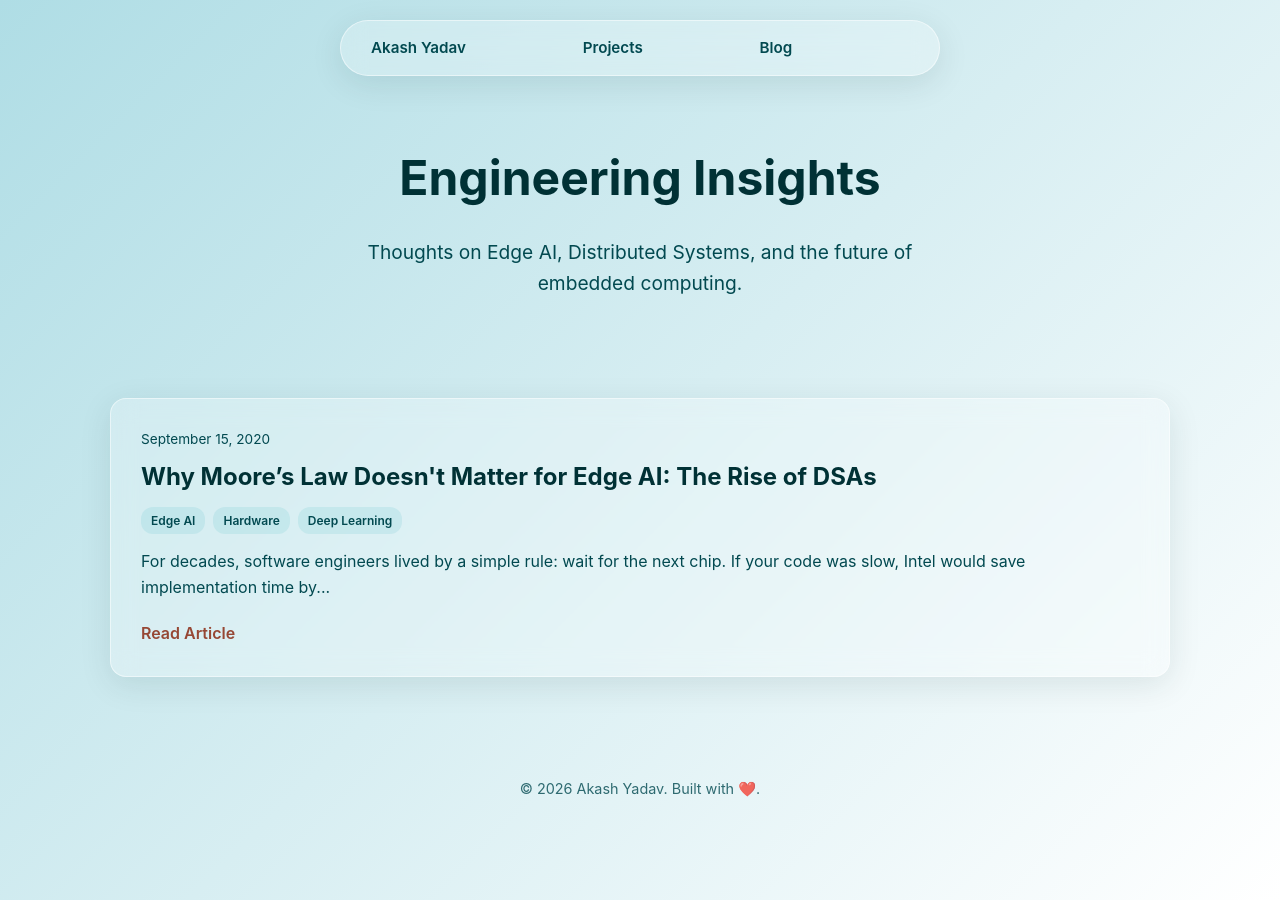
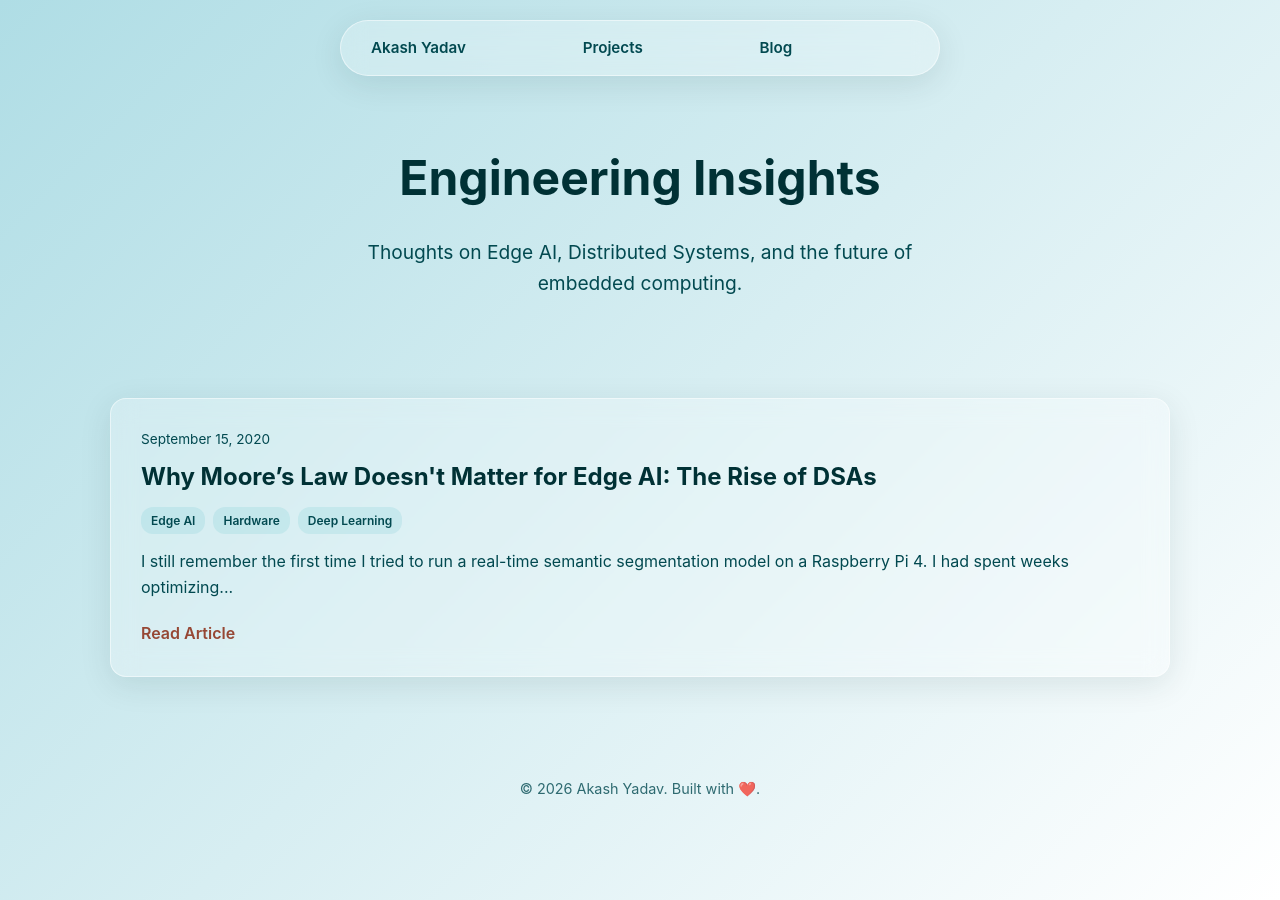
Before and after one commit to ayadav10491/ayadav10491.github.io, a Jekyll site: the page built from blog.html, in a window 1280 px wide. Built offline with Jekyll 4.4.1, drawn with Linux system fonts in a browser that asks for light colours; some of the changed lines change nothing that is shown.

Commit message:
Humanize blog post with personal narrative style

```diff
--- a/_posts/2020-09-15-moores-law-edge-ai.md
+++ b/_posts/2020-09-15-moores-law-edge-ai.md
@@ -5,29 +5,37 @@
 tags: [Edge AI, Hardware, Deep Learning]
 ---
 
-For decades, software engineers lived by a simple rule: **wait for the next chip.** If your code was slow, Intel would save implementation time by releasing a faster processor next year. This era, driven by Moore's Law—the observation that transistor density doubles every two years—fueled the general-purpose computing revolution.
+I still remember the first time I tried to run a real-time semantic segmentation model on a Raspberry Pi 4. I had spent weeks optimizing the PyTorch code, pruning layers, and quantizing weights. I hit enter, waited... and waited.
 
-But for Edge AI, **Moore's Law is effectively dead.**
+**2 FPS.**
 
-The issue isn't just that we can't shrink transistors further (though we are hitting physical limits); it's that we can't power them. Dennard Scaling ended around 2006. We can pack more transistors, but we can't run them faster without melting the chip.
+The robot I was building didn't just need to see; it needed to react. At 2 frames per second, it was effectively blind for half a second at a time. In the world of autonomous systems, that’s not a lag; that’s a crash.
 
-## The Edge Constraint
+For decades, we’ve been spoiled. If code was slow, we just waited for next year's Intel chip. Moore’s Law—the doubling of transistor density every two years—was our safety net.
 
-In cloud datacenters, you can solve performance problems with more electricity and bigger cooling systems. On a drone, an autonomous robot, or an IoT sensor, you are constrained by **Size, Weight, and Power (SWaP)**.
+But for those of us working on the Edge, **Moore's Law is dead.** And honestly? Good riddance.
 
-A generic CPU is a jack-of-all-trades. It needs to handle OS interrupts, branch prediction, and complex control logic. For Deep Learning, which is essentially massive matrix multiplication, a CPU is hopelessly inefficient. It spends more energy moving data around than actually computing.
+It forced us to stop being lazy with silicon.
 
-## Enter the Domain-Specific Architecture (DSA)
+## The Power Wall
 
-The solution isn't faster general-purpose chips. It's **Domain-Specific Architectures (DSAs)**.
+The problem wasn't just that I couldn't fit a stronger CPU on my drone. It was that I couldn't power it. Dennard Scaling—the principle that allowed us to crank up clock speeds without melting components—died back in 2006.
 
-> "The only path left to significant performance-energy improvements is domain-specific architectures." — John Hennessy & David Patterson, Turing Award Lecture
+In a datacenter, you can just buy a bigger air conditioner. On a battery-powered robot, you are fighting a war against **Size, Weight, and Power (SWaP)**.
 
-DSAs are processors tailored to a specific class of problems. In the context of AI, these are NPUs (Neural Processing Units), TPUs (Tensor Processing Units), and specialized FPGA configurations.
+A generic CPU is a jack-of-all-trades. It wastes massive amounts of energy handling OS interrupts, branch prediction, and complex control logic. But Deep Learning is just massive, dumb matrix multiplication. Asking a CPU to do it is like using a Swiss Army knife to chop down a tree. It works, but you're going to be there all day.
 
-### Performance Efficiency Comparison
+## My "Aha!" Moment with DSAs
 
-The difference in efficiency is staggering. Comparing Operations Per Watt (TOPS/W) reveals why specialized silicon is essential for battery-powered devices.
+The solution wasn't a faster CPU. It was ditching the CPU entirely for **Domain-Specific Architectures (DSAs)**.
+
+> "The only path left to significant performance-energy improvements is domain-specific architectures." — John Hennessy & David Patterson
+
+When I finally switched my workload to a specialized accelerator (the Google Coral Edge TPU), the difference wasn't just incremental. It was transformative.
+
+### The Efficiency Gap
+
+Just look at the numbers. We aren't talking about 20% or 30% gains. We are talking about orders of magnitude in Operations Per Watt (TOPS/W).
 
 <div class="glass" style="padding: 25px; margin: 30px 0; background: rgba(255,255,255,0.1);">
 <h3 style="margin-top: 0; text-align: center; font-size: 1.2rem;">Energy Efficiency (TOPS/W)</h3>
@@ -64,19 +72,17 @@
 </div>
 </div>
 <p style="text-align: center; font-size: 0.8rem; margin-top: 15px; font-style: italic; opacity: 0.8;">
-Reflects approximate efficiency based on 2020 hardware generation (Raspberry Pi 4, Jetson Nano, Google Coral).
+My rough benchmark estimates from the lab (RPi 4 vs Jetson Nano vs Coral USB).
 </p>
 </div>
 
-### Why DSAs Win
+The TPU wins because it cheats. It strips away all the branch prediction logic because neural networks are predictable. It uses lower precision (INT8) because, let’s be real, a cat is still a cat even if the probability is 0.99 instead of 0.999934.
 
-1.  **Reduced Overhead**: They strip away the complex control logic of CPUs (branch prediction, out-of-order execution) because neural networks have predictable memory access patterns.
-2.  **Dataflow Optimizations**: Architectures like the Google TPU or NVIDIA's Tensor Cores are designed to keep data moving through processing elements without writing back to memory, saving massive amounts of energy.
-3.  **Low Precision**: AI doesn't need 64-bit floating point precision. INT8 (8-bit integer) is often enough for inference. DSAs are optimized for these lower-precision operations, delivering order-of-magnitude efficiency gains.
+## Saving the Robot
 
-## The Real-World Impact
+Going back to my robot "blindness" problem. With the CPU, I had 150ms of latency—basically blinking for a noticeable moment every time it tried to think.
 
-Consider running a semantic segmentation model (MobileNetV2-UNet) on a mobile robot. The latency difference dictates whether your robot crashes or navigates safely.
+When I offloaded that UNet model to the Edge TPU, the latency dropped to **8ms**.
 
 <div class="glass" style="padding: 25px; margin: 30px 0; background: rgba(255,255,255,0.1);">
 <h3 style="margin-top: 0; text-align: center; font-size: 1.2rem;">Inference Latency (Lower is Better)</h3>
@@ -106,13 +112,10 @@
 </div>
 </div>
 
--   **On a CPU**: 2-3 FPS. The robot is effectively blind for 150ms at a time.
--   **On a DSA**: 30+ FPS. Real-time reaction capability.
+That's the difference between crashing into a wall and smoothly navigating around it. It meant I could actually run my control loops at 30Hz+ alongside the vision stack.
 
-For an embedded engineer, this means the software optimization game has changed. We no longer just optimize code; we optimized **integration**. We curate models to fit specific hardware constraints (quantization, pruning) and leverage compilers (TensorRT, TFLite) that understand the underlying DSA.
+## Final Thoughts
 
-## Conclusion
+We are entering a golden age of computer architecture. The "free lunch" of faster software is over, and that's exciting. It means we have to actually understand our hardware again.
 
-The "free lunch" of automatically faster software is over. The future of Edge AI belongs to those who understand the hardware. We are entering a golden age of computer architecture, where specialized silicon will unlock capabilities—real-time perception, on-device learning, autonomous decision making—that generic CPUs could never achieve.
-
-Moore's Law might be slowing, but **architectural innovation is just getting started.**
+If you are an embedded engineer today, stop waiting for the next Pi. Learn how to talk to an FPGA. Learn how to compile for a TPU. That's where the real performance is hiding.
```
